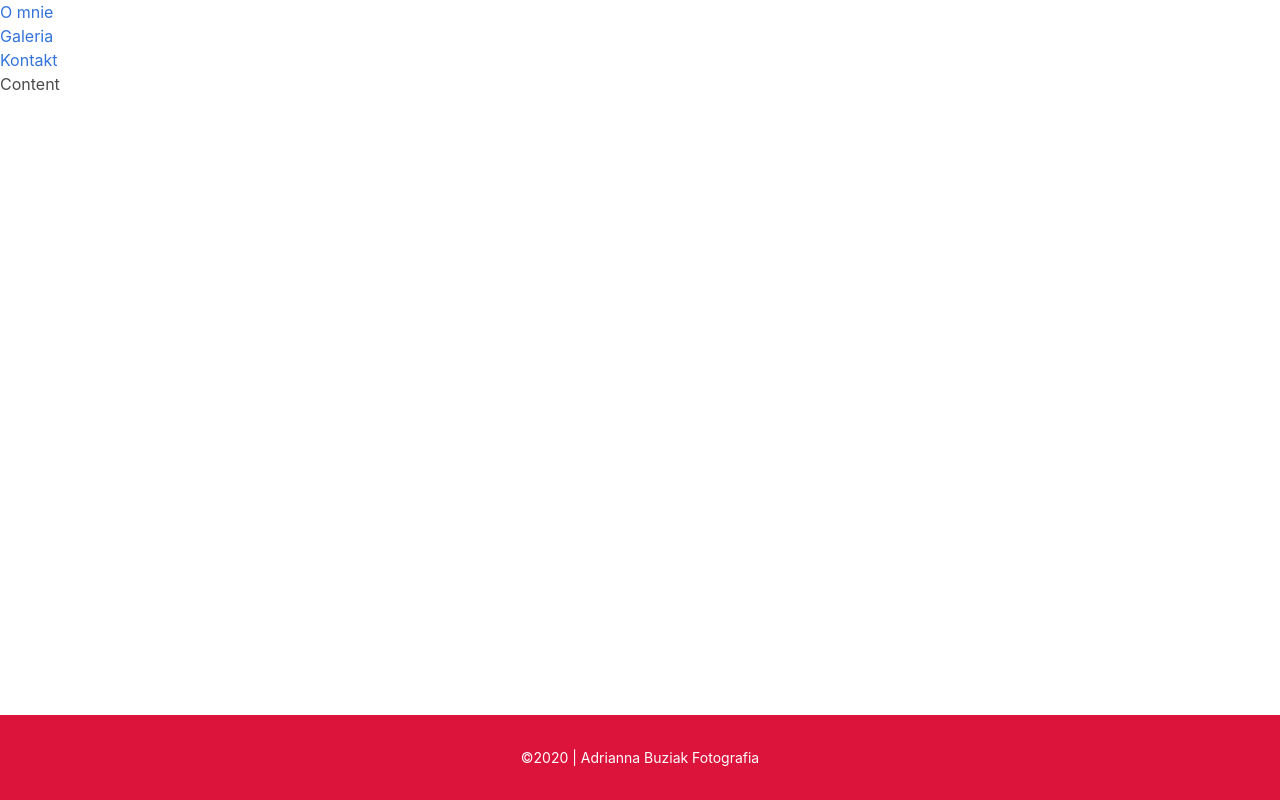
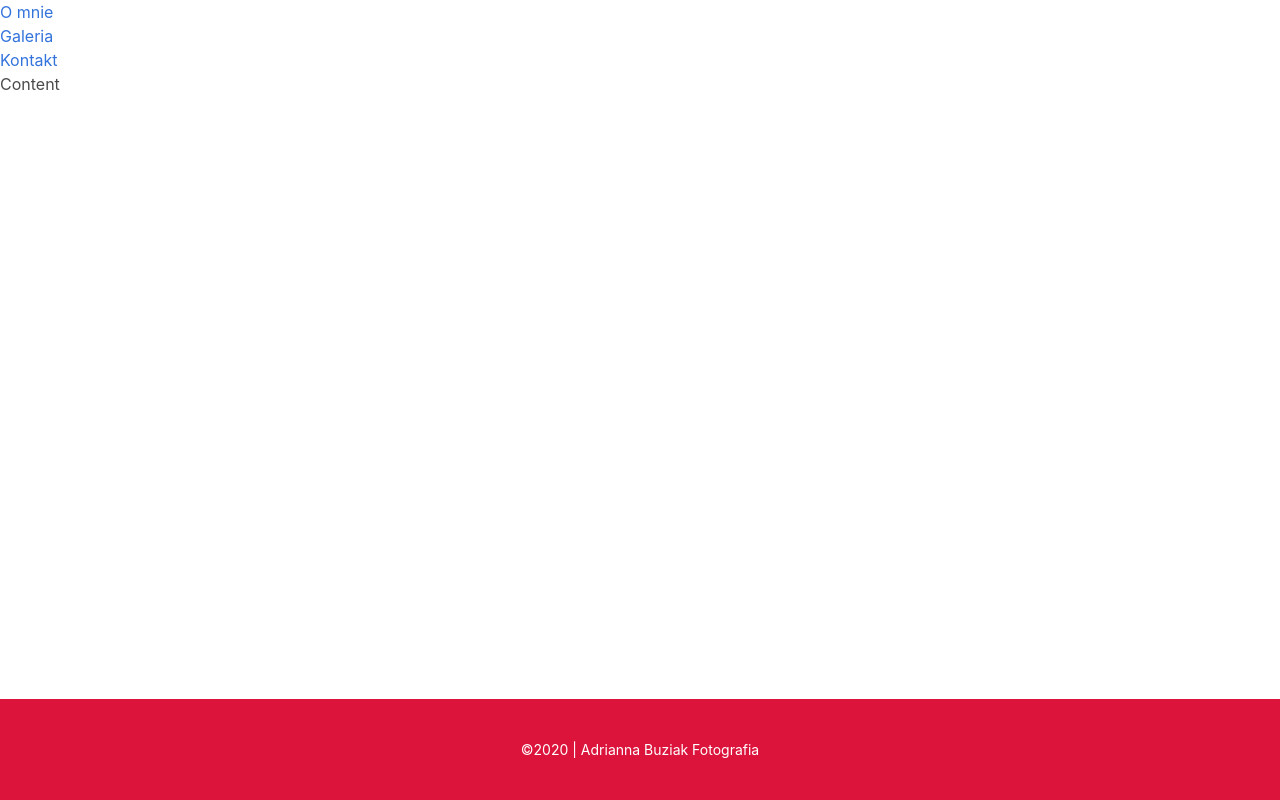
Before and after one commit to marek-buziak/ab-fotografia, a website: page index.html in a window 1280 px wide. Drawn offline with nearby package versions, Linux system fonts and the light colour scheme; some packages are replaced by stand-ins of ours; files that its build step writes are made by us from their sources.

Commit message:
flex-shrink: 0 dla footera // zabezpieczenie dla niektorych przegladarek

```diff
--- a/src/scss/index.scss
+++ b/src/scss/index.scss
@@ -40,9 +40,10 @@ html {
 
 		footer {
 			background-color: crimson;
+			flex-shrink: 0;
 			small {
 				width: 100%;
-				padding: 2rem;
+				padding: 2.5rem;
 				color: white;
 				text-align: center;
 			}
```
